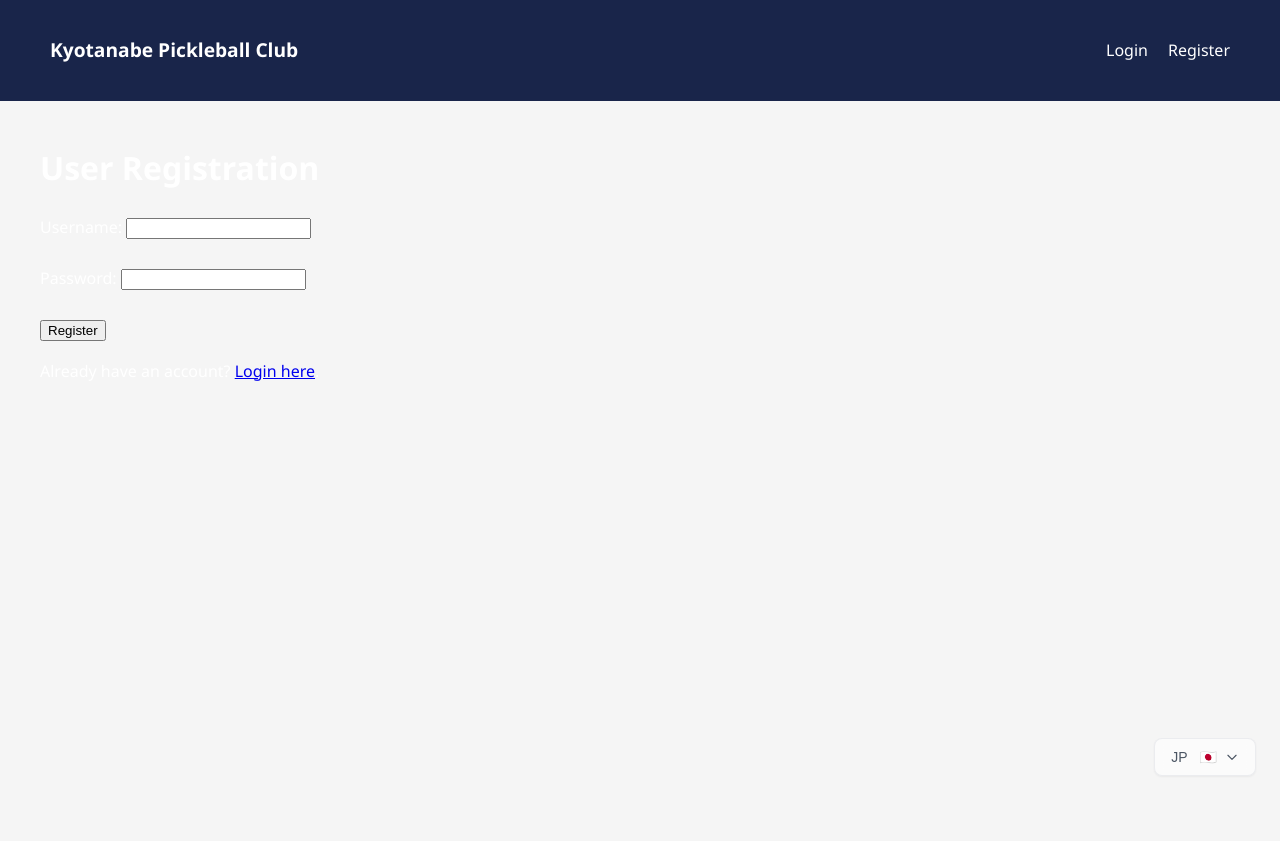
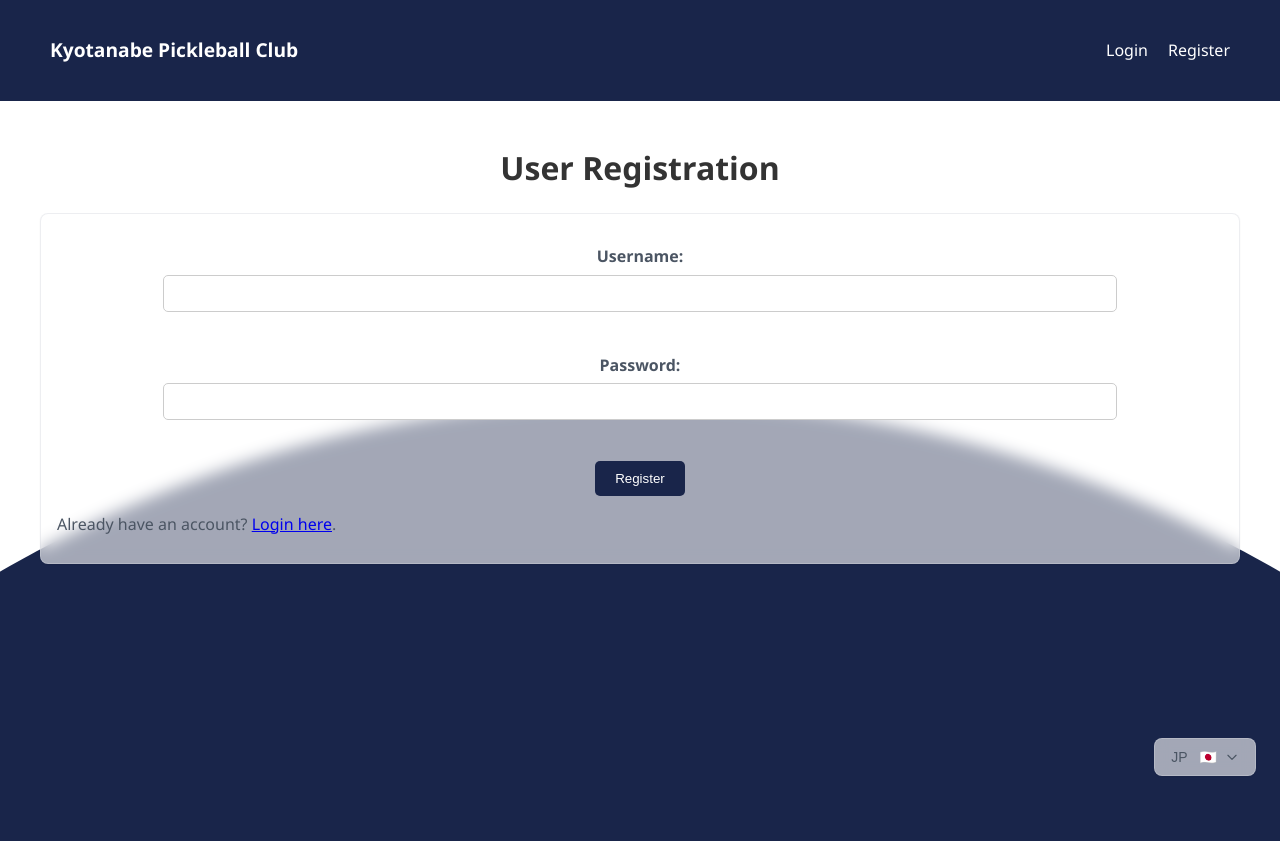
Before and after one commit to takuaki-taku/event_manager_v5, a Flask app: page /register in a window 1280 px wide. Run offline with Flask 3, Linux system fonts and the light colour scheme; some libraries are stand-ins or nearby versions.

Commit message:
editwelcomeanimmation

```diff
--- a/templates/base.html
+++ b/templates/base.html
@@ -17,7 +17,7 @@
             --primary-color: #19254A; /* ナビゲーションバーの背景色 */
             --secondary-color: #666;
             --background-color: #f5f5f5;
-            --text-color: #ffffff; /* ナビゲーションのリンクのテキスト色 */
+            --text-color: #000000; /* ナビゲーションのリンクのテキスト色 */
             --hover-color: rgba(255, 255, 255, 0.1); /* リンクのホバー時の背景色 */
             --error-color: #8b0000;
             --success-color: #006400;
@@ -50,7 +50,7 @@
         }
 
         nav a {
-            color: var(--text-color); /* テキスト色を変数から取得 */
+            color: white;
             text-decoration: none;
             padding: 5px 10px;
             border-radius: 5px;
@@ -58,7 +58,7 @@
         }
 
         nav a:hover {
-            background-color: var(--hover-color); /* ホバー時の背景色 */
+            background-color: rgba(255, 255, 255, 0.1);
         }
 
         .nav-left, .nav-right {
--- a/templates/register.html
+++ b/templates/register.html
@@ -3,7 +3,127 @@
 {% block title %}ユーザー登録{% endblock %}
 
 {% block content %}
+<style>
+    /* 初期設定 */
+    body.welcome {
+      background: #ffffff; /* 初期背景色は白 */
+      overflow: hidden;
+      -webkit-font-smoothing: antialiased;
+    }
+
+    .welcome .splash {
+      height: 0;
+      width: 0;
+      position: fixed;
+      left: 50%;
+      top: -10%; /* ボールが上から落ちる位置 */
+      background: #19254A; /* ボールの色 */
+      border-radius: 50%;
+      transform: translate(-50%, 0);
+      animation: dropBall 1s ease-in forwards, expandBackground 1s 1s ease-in-out forwards;
+    }
+    h1 {
+            font-size: 2em;
+            text-align: center;
+            margin-bottom: 20px;
+            color: #333;
+        }
+    /* ボールが落ちるアニメーション */
+    @keyframes dropBall {
+      0% {
+        top: -10%;
+        height: 50px;
+        width: 50px;
+      }
+      50% {
+        top: 50%; /* 画面中央に到達 */
+      }
+      100% {
+        top: 50%;
+        height: 80px;
+        width: 80px;
+      }
+    }
+
+    /* ボールが広がり背景に変化 */
+    @keyframes expandBackground {
+      0% {
+        height: 80px;
+        width: 80px;
+      }
+      100% {
+        height: 200vmax; /* 画面全体を覆うサイズ */
+        width: 200vmax;
+        background: #19254A; /* 最終的な背景色 */
+      }
+    }
+    /* ログインフォームのスタイル */
+    .register-form {
+        background: rgba(255, 255, 255, 0.6);
+        backdrop-filter: blur(8px);
+        -webkit-backdrop-filter: blur(8px);
+        border: 1px solid rgba(209, 213, 219, 0.4);
+        color: #4B5563;
+        padding: 10px 16px;
+        border-radius: 0.5rem;
+        transition: all 0.3s ease;
+        box-shadow: 0 1px 2px rgba(0, 0, 0, 0.05);
+    }
+
+    .welcome .register-form {
+      position: relative;
+      z-index: 2;
+      opacity: 0;
+      animation: fadeIn 1s 2s ease-in forwards;
+    }
+
+    @keyframes fadeIn {
+      0% {
+        opacity: 0;
+      }
+      100% {
+        opacity: 1;
+      }
+    }
+
+    form {
+      margin-top: 20px;
+      text-align: center;
+    }
+
+    form label {
+      display: block;
+      margin-bottom: 5px;
+      font-weight: bold;
+    }
+
+    form input[type="text"],
+    form input[type="password"] {
+      width: 80%;
+      padding: 10px;
+      margin-bottom: 15px;
+      border: 1px solid #ccc;
+      border-radius: 5px;
+    }
+
+    form input[type="submit"] {
+      background-color: #19254A;
+      color: white;
+      border: none;
+      padding: 10px 20px;
+      border-radius: 5px;
+      cursor: pointer;
+    }
+
+    form input[type="submit"]:hover {
+      background-color: #0f1b39;
+    }
+</style>
+<body class="welcome">
+<!-- スプラッシュアニメーション -->
+<div class="splash"></div>
 <h1>{{ _('User Registration') }}</h1>
+<div class="register-form">
 <form method="POST">
     <label for="username">{{ _('Username:') }}</label>
     <input type="text" id="username" name="username" required><br><br>
@@ -12,4 +132,6 @@
     <input type="submit" value="{{ _('Register') }}">
 </form>
 <p>{{ _('Already have an account?') }} <a href="{{ url_for('login') }}">{{ _('Login here') }}</a>.</p>
+</div>
+</body>
 {% endblock %}
```
Also changed, not shown: templates/index.html (+53 -1 lines), templates/login.html (+19 -4 lines), translations/ja/LC_MESSAGES/messages.po, 1 other file.
